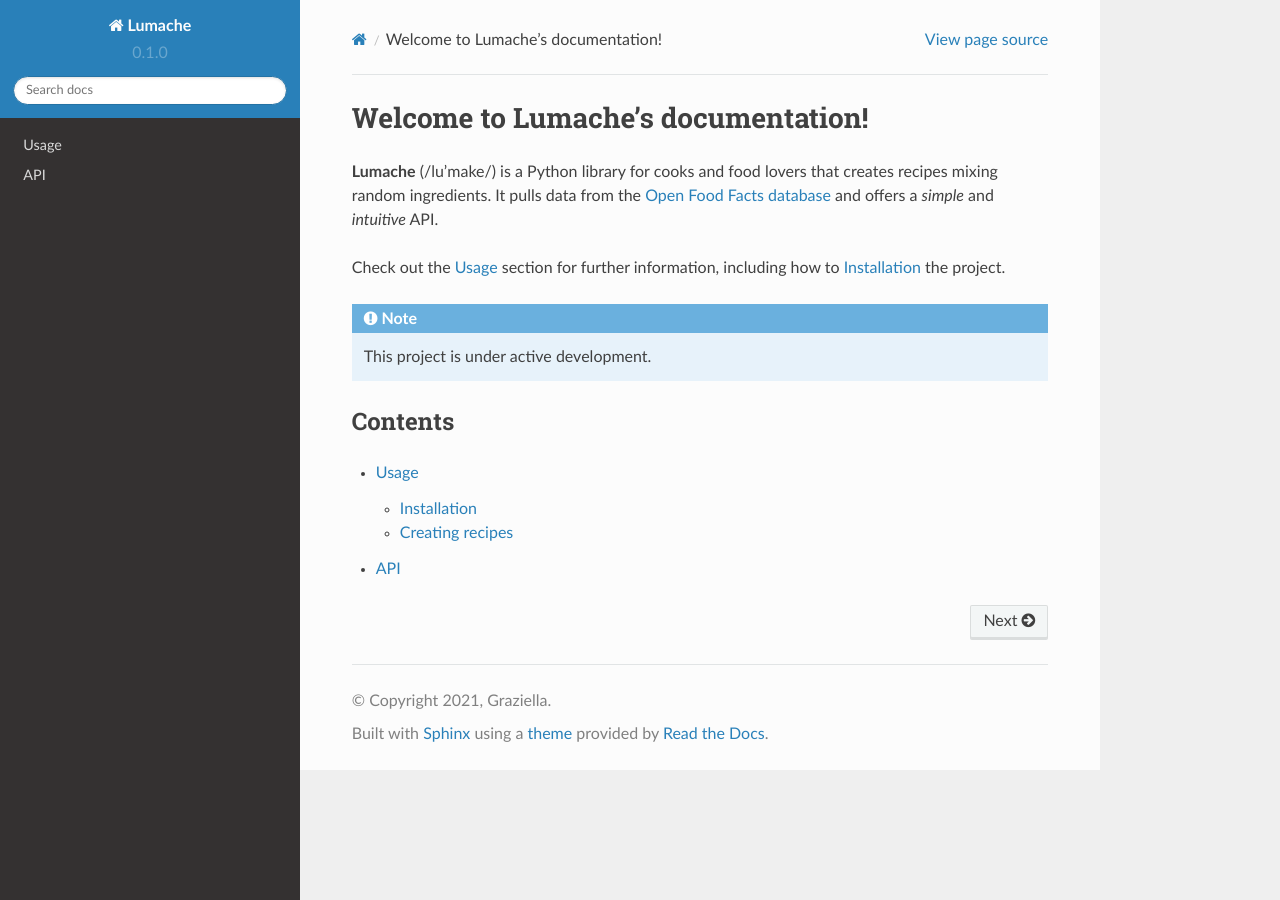
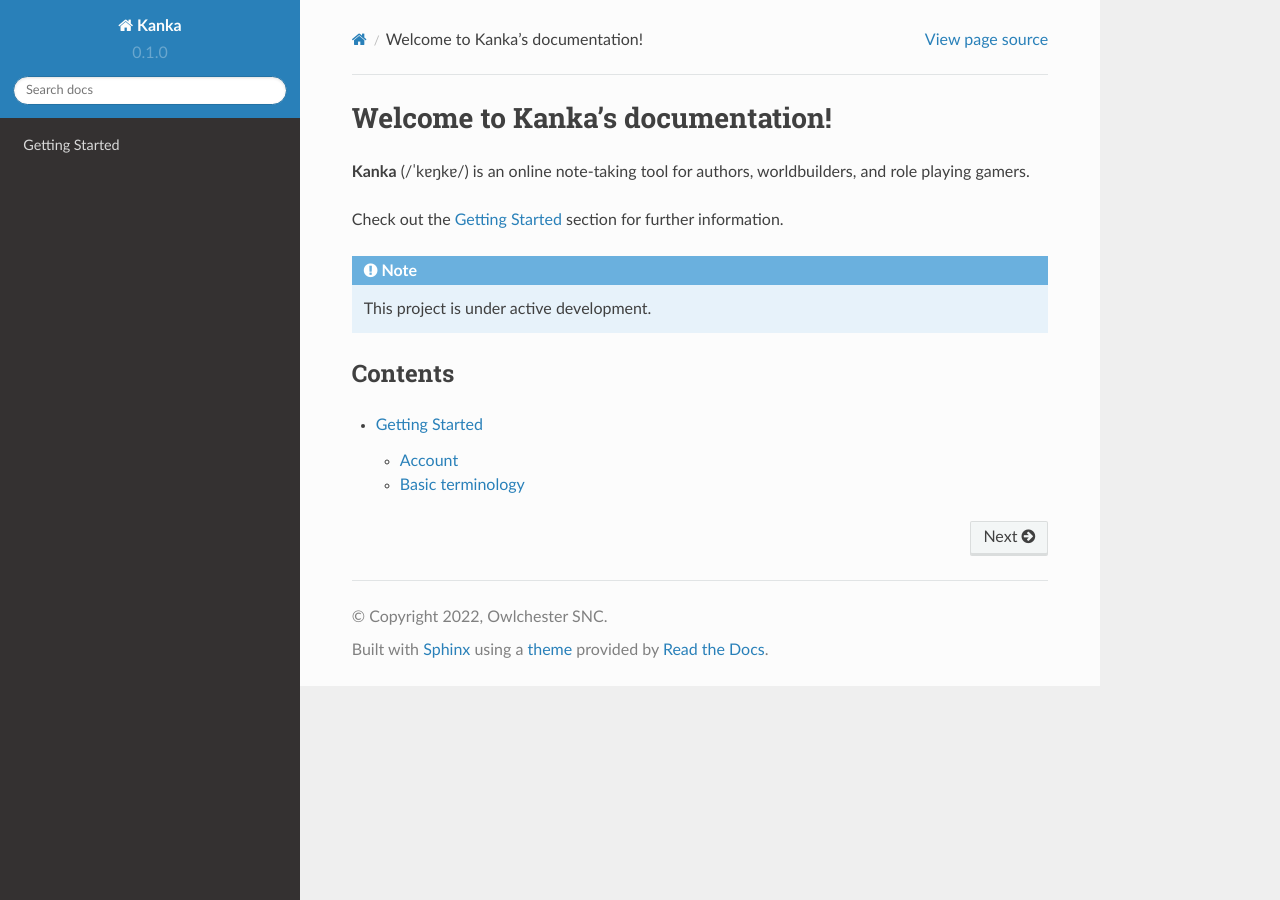
Before and after one commit to owlchester/kanka-docs, a Sphinx documentation site: the page built from docs/source/index.rst, in a window 1280 px wide. Built offline with Sphinx 7.4.7 and the Read the Docs theme 2.0.0, drawn with Linux system fonts in a browser that asks for light colours.

```diff
--- a/docs/source/api.rst
+++ b/docs/source/api.rst
@@ -4,4 +4,4 @@ API
 .. autosummary::
    :toctree: generated
 
-   lumache
+   kanka
--- a/docs/source/conf.py
+++ b/docs/source/conf.py
@@ -2,9 +2,9 @@
 
 # -- Project information
 
-project = 'Lumache'
-copyright = '2021, Graziella'
-author = 'Graziella'
+project = 'Kanka'
+copyright = '2022, Owlchester SNC'
+author = 'Owlchester SNC'
 
 release = '0.1'
 version = '0.1.0'
--- a/docs/source/index.rst
+++ b/docs/source/index.rst
@@ -1,13 +1,9 @@
-Welcome to Lumache's documentation!
+Welcome to Kanka's documentation!
 ===================================
 
-**Lumache** (/lu'make/) is a Python library for cooks and food lovers
-that creates recipes mixing random ingredients.
-It pulls data from the `Open Food Facts database <https://world.openfoodfacts.org/>`_
-and offers a *simple* and *intuitive* API.
+**Kanka** (/ˈkɐŋkɐ/) is an online note-taking tool for authors, worldbuilders, and role playing gamers.
 
-Check out the :doc:`usage` section for further information, including
-how to :ref:`installation` the project.
+Check out the :doc:`getting-started` section for further information.
 
 .. note::
 
@@ -18,5 +14,4 @@ Contents
 
 .. toctree::
 
-   usage
-   api
+   getting-started
```
Also changed, not shown: docs/source/getting-started.rst (added, +18 -0 lines), docs/source/usage.rst (deleted, +0 -33 lines), lumache.py (deleted, +0 -23 lines), pyproject.toml (deleted, +0 -8 lines), 1 other file.
